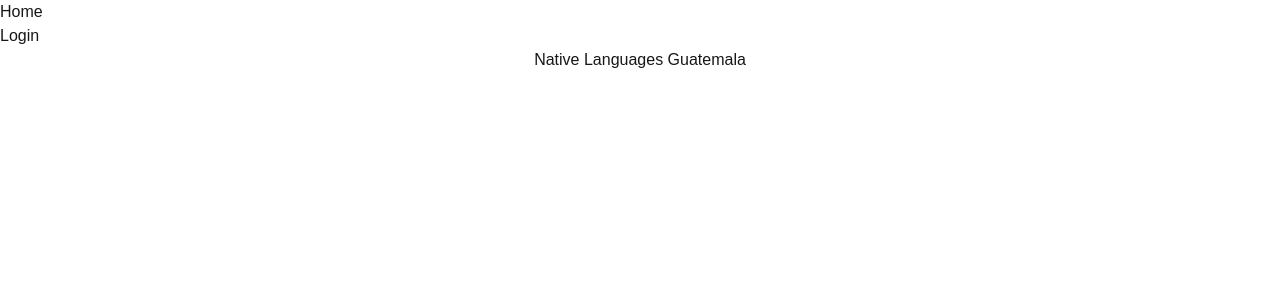
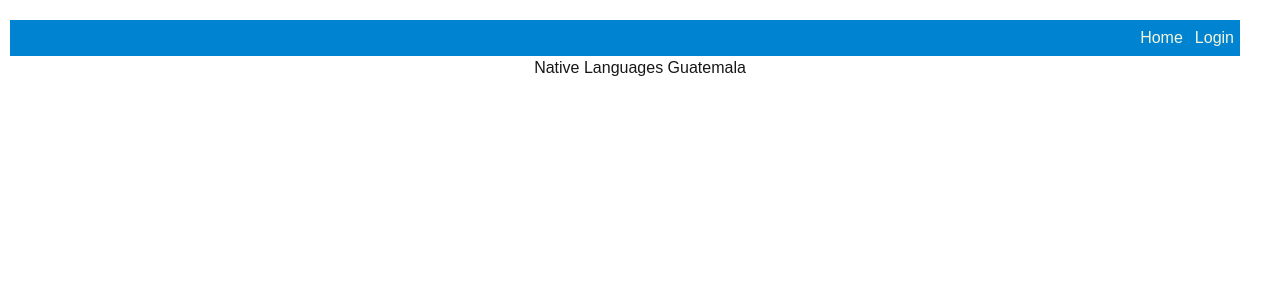
Before and after one commit to mozart953/Corpus-Native-Languages, a Next.js app in the folder corpus-native-languages/: page / in a window 1280 px wide. Shown: the top 300 px of the page. Built offline with nearby package versions, Linux system fonts and the light colour scheme.

Commit message:
fix:enhance a more dynamic navbar

```diff
--- a/corpus-native-languages/app/layout.tsx
+++ b/corpus-native-languages/app/layout.tsx
@@ -13,7 +13,7 @@ const geistMono = Geist_Mono({
 });
 
 export const metadata: Metadata = {
-  title: "Mayan-IA",
+  title: "Mayan-Corpus",
   description: "This project is developing to help to presserve native languages in Guatemala and close the gap between native communities and technology. ",
 };
 
--- a/corpus-native-languages/app/page.tsx
+++ b/corpus-native-languages/app/page.tsx
@@ -1,5 +1,5 @@
-import HomeComponent from "@/components/Home.jsx";
-import NavbarComponent from "@/components/Navbar.jsx";
+import HomeComponent from "@/components/Home/Home.jsx";
+import NavbarComponent from "@/components/Navbar/Navbar.jsx";
 
 
 export default function Home() {
--- a/corpus-native-languages/components/Navbar.jsx
+++ /dev/null
@@ -1,18 +0,0 @@
-import Link from "next/link";
-
-function NavbarComponent(){
-
-
-
-    return(
-        <nav>
-            <ul>
-                <Link href="/">Home</Link>
-                <li>Login</li>
-            </ul>
-        </nav>
-    );
-
-}
-
-export default NavbarComponent;
--- /dev/null
+++ b/corpus-native-languages/components/Navbar/Navbar.css
@@ -0,0 +1,19 @@
+.Navbar{
+    display: flex;
+    justify-content: flex-end;
+    align-items: center;
+    position: sticky;
+    margin-left: 10px;
+    margin-right: 40px;
+    margin-top: 20px;
+
+}
+
+.iniLinks{
+    padding: 6px;
+    color:beige;
+}
+
+.iniLinks:hover{
+    color: black;
+}
--- /dev/null
+++ b/corpus-native-languages/components/Navbar/Navbar.jsx
@@ -0,0 +1,19 @@
+import Link from "next/link";
+import "./Navbar.css";
+
+function NavbarComponent(){
+
+    const routes=[{id:1, link:"/", name:"Home"},
+                  {id:2, link:"/login", name:"Login"}];
+
+    return(
+        <nav className="Navbar bg-sky-600">
+            {routes.map( val=>
+                <Link href={val.link} key={val.id} className="iniLinks">{val.name}</Link>
+            )}
+        </nav>
+    );
+
+}
+
+export default NavbarComponent;
```
Also changed, not shown: corpus-native-languages/components/Home/Home.jsx (renamed from corpus-native-languages/components/Home.jsx).
